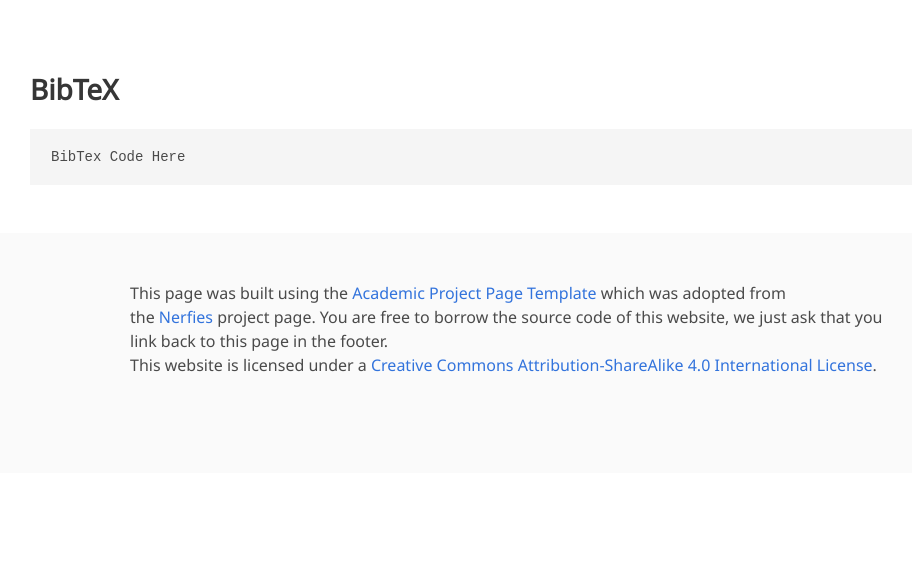
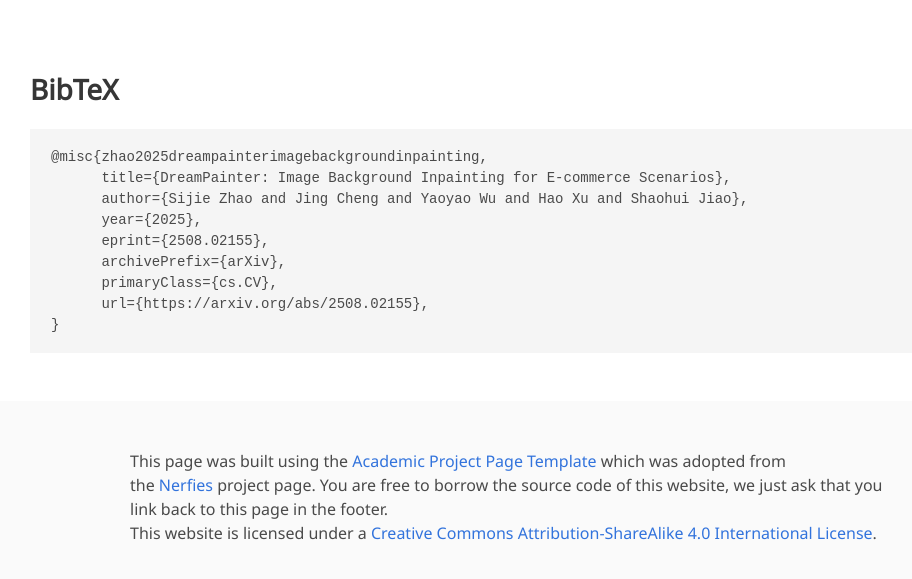
Before and after one commit to AmberC181/DreamPainter.github.io, a plain HTML site: page index.html in a window 1280 px wide. Shown: the part 4703-5282 px from the top of the page, without its empty margins (130-1042 px from the left). Before the commit the page ends 5176 px from the top, so only its background shows below. Drawn offline with nearby package versions, Linux system fonts and the light colour scheme; some icons are missing; files whose address does not match are found by name; a web font is replaced by a local one.

Commit message:
Update index.html
add BibTex

```diff
--- a/index.html
+++ b/index.html
@@ -476,7 +476,15 @@ images, establishing a robust foundation for background generation in e-commerce
   <section class="section" id="BibTeX">
     <div class="container is-max-desktop content">
       <h2 class="title">BibTeX</h2>
-      <pre><code>BibTex Code Here</code></pre>
+      <pre><code>@misc{zhao2025dreampainterimagebackgroundinpainting,
+      title={DreamPainter: Image Background Inpainting for E-commerce Scenarios},
+      author={Sijie Zhao and Jing Cheng and Yaoyao Wu and Hao Xu and Shaohui Jiao},
+      year={2025},
+      eprint={2508.02155},
+      archivePrefix={arXiv},
+      primaryClass={cs.CV},
+      url={https://arxiv.org/abs/2508.02155},
+}</code></pre>
     </div>
 </section>
 <!--End BibTex citation -->
```
